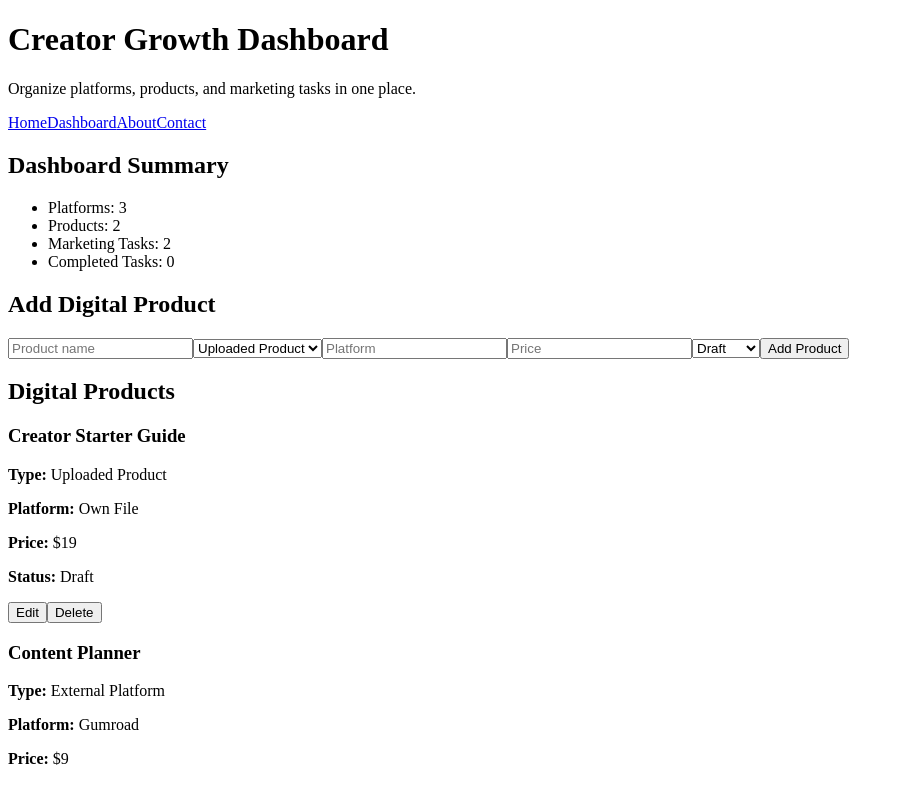
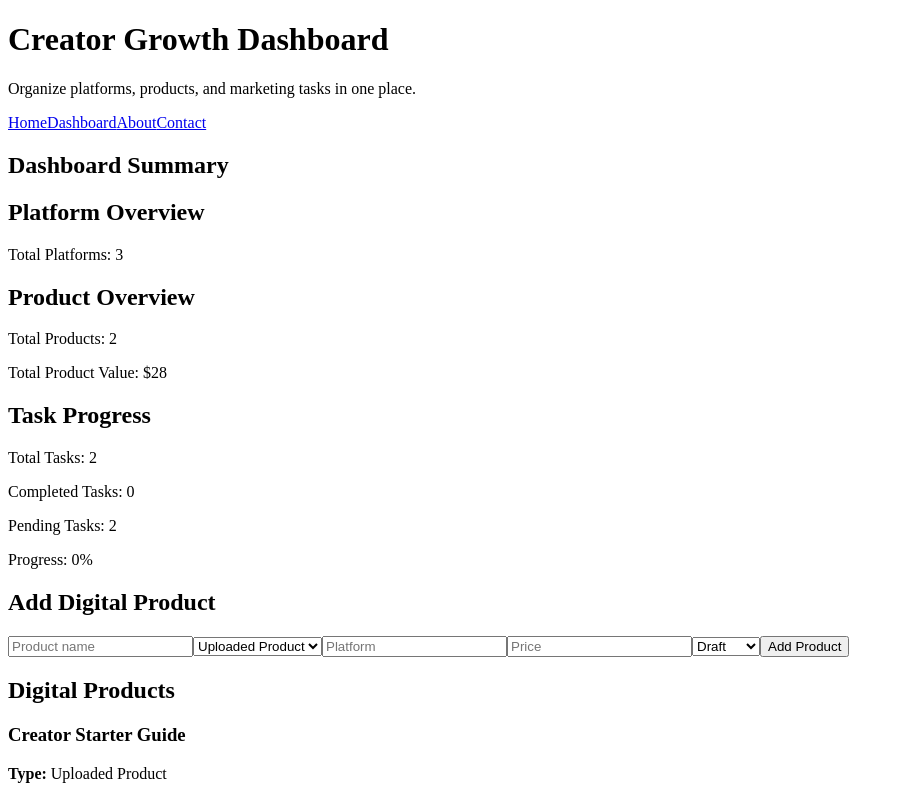
Before and after one commit to chrismusic1325/creator-growth-dashboard, a React (Vite) app in the folder creator-growth-dashboard/: page /dashboard in a window 1280 px wide. Shown: the top 785 px of the page, without its empty margins (0-904 px from the left). Built offline with nearby package versions, Linux system fonts and the light colour scheme.

Commit message:
Add dashboard analytics summary

```diff
--- a/creator-growth-dashboard/src/components/dashboard/DashboardSummary.jsx
+++ b/creator-growth-dashboard/src/components/dashboard/DashboardSummary.jsx
@@ -2,16 +2,36 @@ import Card from "../common/Card";
 
 function DashboardSummary({ platforms, products, tasks }) {
   const completedTasks = tasks.filter((task) => task.completed).length;
+  const pendingTasks = tasks.length - completedTasks;
+
+  const taskProgress =
+    tasks.length === 0 ? 0 : Math.round((completedTasks / tasks.length) * 100);
+
+  const totalProductValue = products.reduce(
+    (total, product) => total + Number(product.price),
+    0
+  );
 
   return (
-    <Card title="Dashboard Summary">
-      <ul>
-        <li>Platforms: {platforms.length}</li>
-        <li>Products: {products.length}</li>
-        <li>Marketing Tasks: {tasks.length}</li>
-        <li>Completed Tasks: {completedTasks}</li>
-      </ul>
-    </Card>
+    <section>
+      <h2>Dashboard Summary</h2>
+
+      <Card title="Platform Overview">
+        <p>Total Platforms: {platforms.length}</p>
+      </Card>
+
+      <Card title="Product Overview">
+        <p>Total Products: {products.length}</p>
+        <p>Total Product Value: ${totalProductValue}</p>
+      </Card>
+
+      <Card title="Task Progress">
+        <p>Total Tasks: {tasks.length}</p>
+        <p>Completed Tasks: {completedTasks}</p>
+        <p>Pending Tasks: {pendingTasks}</p>
+        <p>Progress: {taskProgress}%</p>
+      </Card>
+    </section>
   );
 }
 
```
